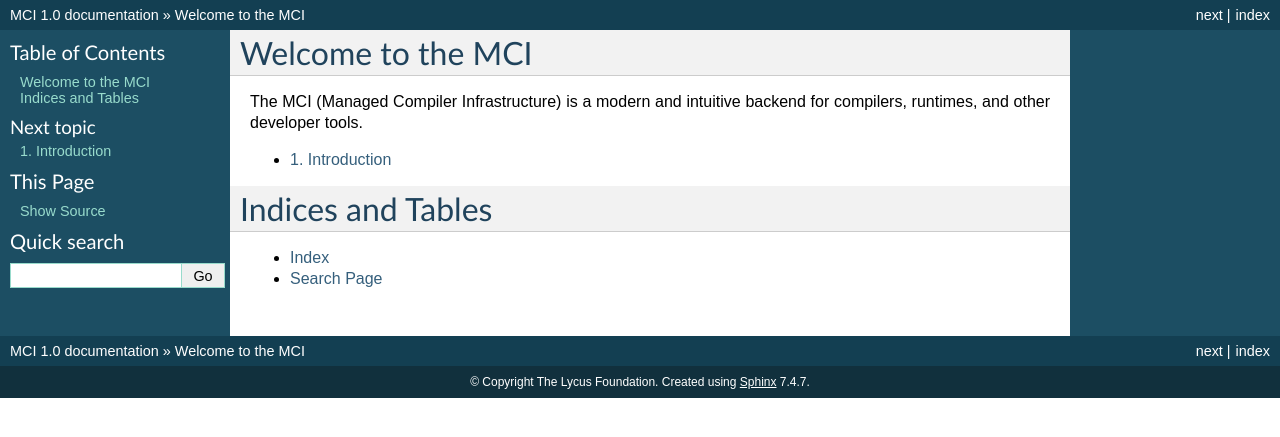
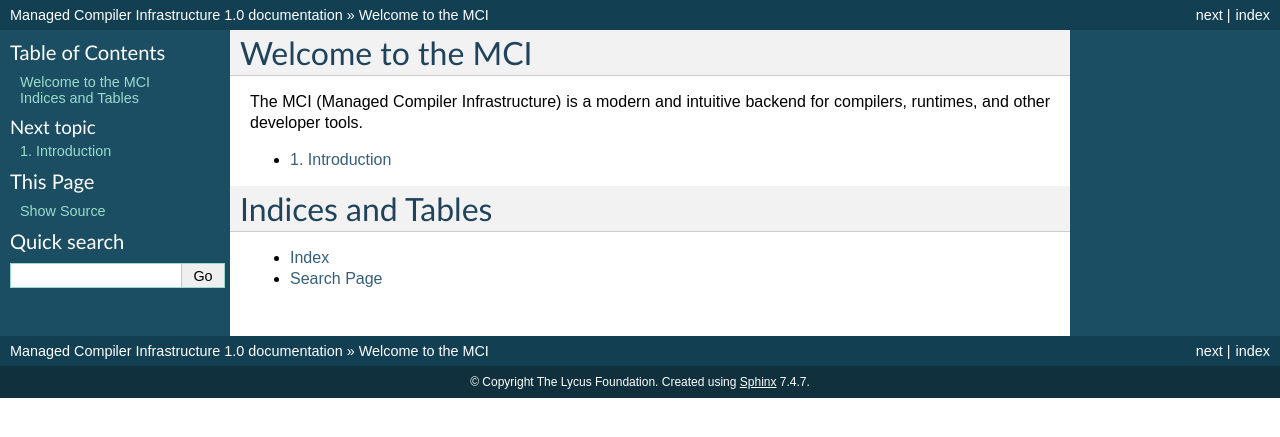
Before and after one commit to lycus/mci, a Sphinx documentation site: the page built from docs/index.rst, in a window 1280 px wide. Shown: the top 437 px of the page. Built offline with Sphinx 7.4.7, drawn with Linux system fonts in a browser that asks for light colours.

Commit message:
Fix some titles in the docs.

```diff
--- a/docs/conf.py
+++ b/docs/conf.py
@@ -5,7 +5,7 @@
 templates_path = ['_templates']
 exclude_patterns = ['_build']
 
-project = u'MCI'
+project = u'Managed Compiler Infrastructure'
 copyright = u'The Lycus Foundation'
 
 version = '1.0'
@@ -22,16 +22,16 @@
 htmlhelp_basename = 'MCIdoc'
 
 latex_documents = [
-  ('index', 'MCI.tex', u'MCI Documentation',
+  ('index', 'MCI.tex', u'Managed Compiler Infrastructure',
    u'The Lycus Foundation', 'manual'),
 ]
 
 man_pages = [
-    ('index', 'mci', u'MCI Documentation',
+    ('index', 'mci', u'Managed Compiler Infrastructure',
      [u'The Lycus Foundation'], 1)
 ]
 
-epub_title = u'MCI'
+epub_title = u'Managed Compiler Infrastructure'
 epub_author = u'The Lycus Foundation'
 epub_publisher = u'The Lycus Foundation'
 epub_copyright = u'The Lycus Foundation'
```
